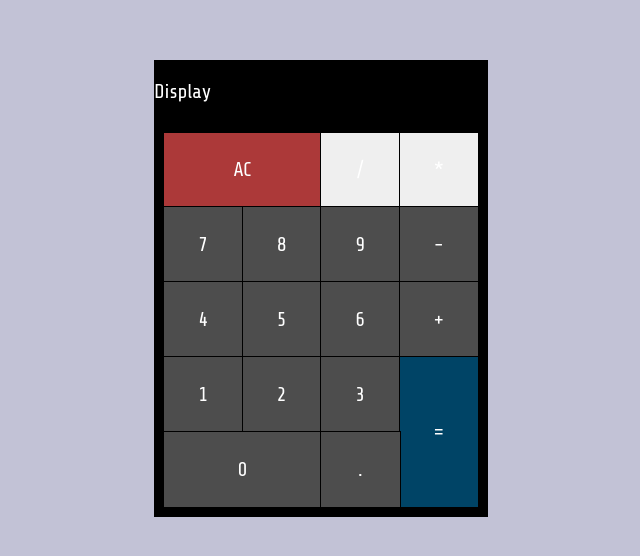
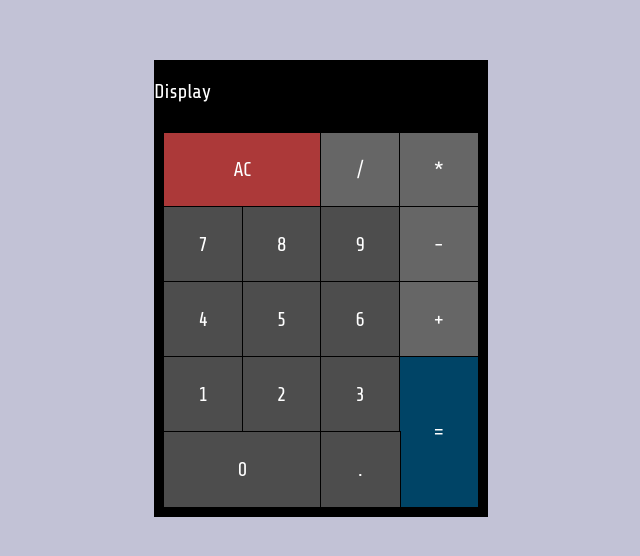
Before and after one commit to Shollytemmy/FCC-CALCULATOR, a React (Vite) app: page / in a window 1280 px wide. Shown: the part 120-676 px from the top of the page, without its empty margins (319-959 px from the left). Built offline with nearby package versions, Linux system fonts and the light colour scheme.

Commit message:
Calculator: buttons/Keys styling completed

```diff
--- a/src/App.scss
+++ b/src/App.scss
@@ -4,7 +4,7 @@
 $body: #c2c2d6;
 $clear: rgb(172, 57, 57);
 $equal: rgb(0, 68, 102);
-$left-operators: (102, 102, 102);
+$left-operators: rgb(102, 102, 102);
 
 
 
@@ -61,7 +61,8 @@ body{
 
                     &:hover{
                         transform: scaleY(1.1);
-                        outline: 1px solid #fff;
+                        outline: 1px solid gray;
+                        color: #000;
                     }
                 }
 
@@ -82,12 +83,18 @@ body{
                 border: none
                 }
 
+                button.btn__single:nth-child(2),
+                button.btn__single:nth-child(3),
+                button.btn__single:nth-child(7),
+                button.btn__single:nth-child(11){
+                    background-color: $left-operators;
+
+
+                }
+
             }
 
             @for $i from 3 through 16 {
-                @if $i == 6{
-                    background-color: red;
-                }
                 .btn-#{$i}{
                     background-color: #4d4d4d;
                 }
```
